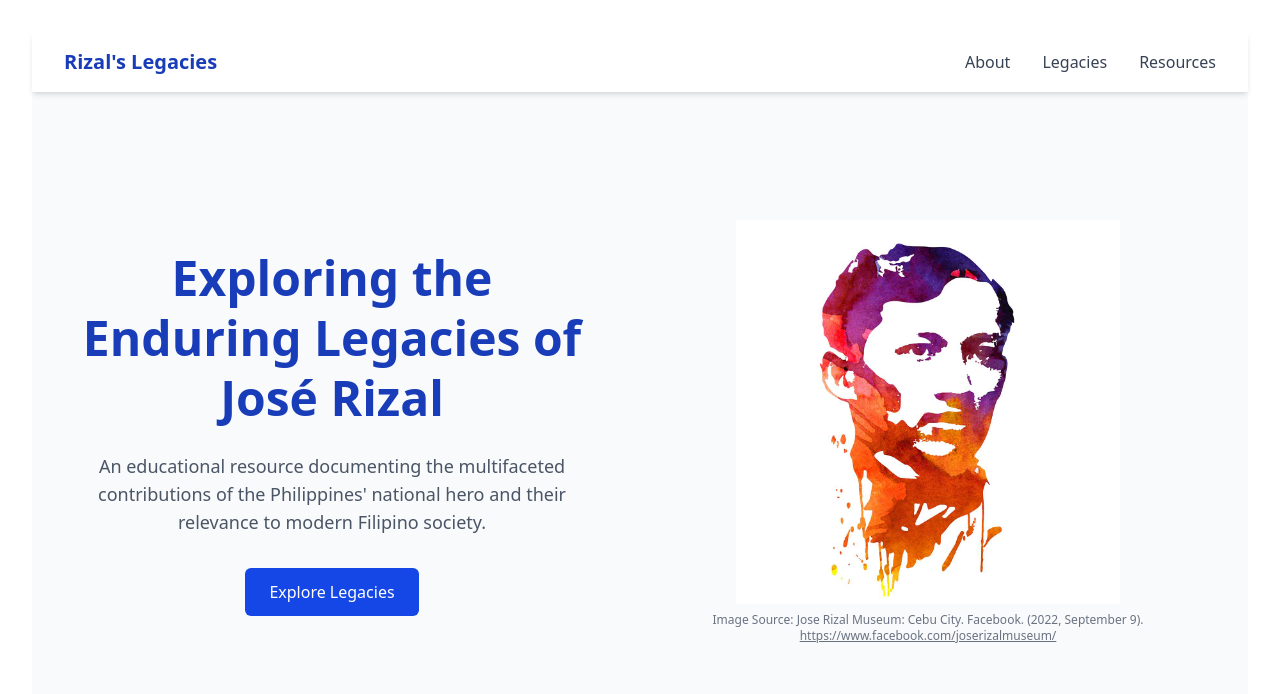
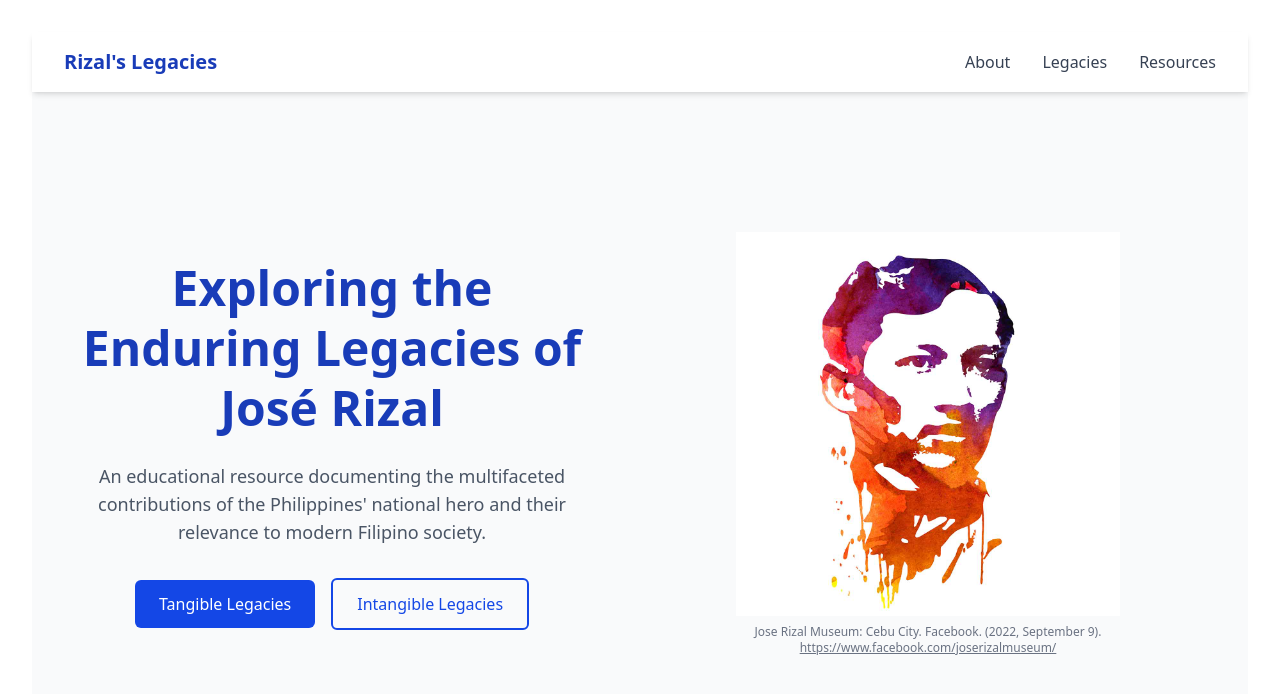
Before and after one commit to reymondyncierto/rizal-reimagined, a React (Vite) app: page / in a window 1280 px wide. Shown: the top 694 px of the page. Built offline with nearby package versions, Linux system fonts and the light colour scheme.

Commit message:
feat: ADD intangible CTA to hero section

```diff
--- a/src/components/HeroSection.component.jsx
+++ b/src/components/HeroSection.component.jsx
@@ -1,6 +1,6 @@
 export default function HeroSection() {
   return (
-    <section id="about" className="pt-24 pb-16 bg-gray-50 md:pt-32">
+    <section className="pt-24 pb-16 bg-gray-50 md:pt-32 min-h-[80vh] flex items-center">
       <div className="max-w-7xl mx-auto px-4 sm:px-6 lg:px-8">
         <div className="flex flex-col md:flex-row items-center">
           <div className="md:w-1/2 mb-10 md:mb-0 md:pr-10">
@@ -10,22 +10,32 @@ export default function HeroSection() {
             <p className="text-lg text-gray-600 mb-8">
               An educational resource documenting the multifaceted contributions of the Philippines' national hero and their relevance to modern Filipino society.
             </p>
-            <a
-              href="#legacies"
-              className="inline-block bg-blue-700 text-white px-6 py-3 rounded-md font-medium hover:bg-blue-800 transition"
-            >
-              Explore Legacies
-            </a>
+
+            <div className="flex flex-col sm:flex-row gap-4 items-center justify-center">
+              <a
+                href="#tangible-legacies"
+                className="bg-blue-700 text-white px-6 py-3 rounded-md font-medium hover:bg-blue-800 transition text-center"
+              >
+                Tangible Legacies
+              </a>
+              <a
+                href="#intangible-legacies"
+                className="border-2 border-blue-700 text-blue-700 px-6 py-3 rounded-md font-medium hover:bg-blue-50 transition text-center"
+              >
+                Intangible Legacies
+              </a>
+            </div>
           </div>
+
           <div className="md:w-1/2 flex flex-col h-full">
-            <figure className="flex flex-col flex-1 w-full max-w-full rounded-lg overflow-hidden">
-              <img
+             <figure className="flex flex-col flex-1 w-full max-w-full rounded-lg overflow-hidden">
+               <img
                 src="/rizal.jpg"
                 alt="José Rizal Monument"
                 className="w-full max-h-96 object-contain flex-1"
               />
               <figcaption className="text-xs text-gray-500 mt-2">
-                Image Source: Jose Rizal Museum: Cebu City. Facebook. (2022, September 9).{' '}
+                Jose Rizal Museum: Cebu City. Facebook. (2022, September 9).{' '}
                 <a
                   href="https://www.facebook.com/joserizalmuseum/"
                   target="_blank"
```
